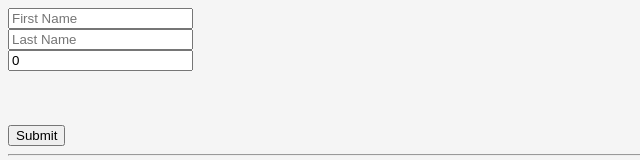
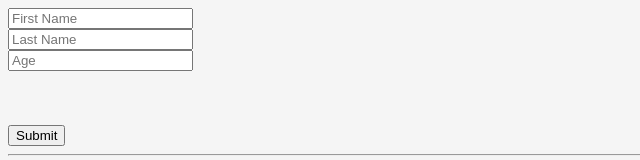
Before and after one commit to AliAbdulle/ScrimbaProject, a React (Create React App) app: page / in a window 1280 px wide. Shown: the top 160 px of the page, without its empty margins (0-640 px from the left). Built offline with nearby package versions, Linux system fonts and the light colour scheme.

Commit message:
added age input field

```diff
--- a/src/components/AllInTag.js
+++ b/src/components/AllInTag.js
@@ -6,7 +6,7 @@ class AllInTag extends Component {
     this.state = {
         firstName: "",
         lastName: "",
-        age: 0,
+        age: "",
         gender: "",
         destination: "",
         dietaryRestrictions: []
@@ -26,21 +26,21 @@ class AllInTag extends Component {
       <main>
         <form>
           <input
-            name="FirstName"
+            name="firstName"
             value={this.state.firstName}
             onChange={this.handleChange}
             placeholder="First Name"
           />
           <br />
           <input
-            name="LastName"
+            name="lastName"
             value={this.state.lastName}
             onChange={this.handleChange}
             placeholder="Last Name"
           />
           <br />
           <input
-            name="Age"
+            name="age"
             value={this.state.age}
             onChange={this.handleChange}
             placeholder="Age"
@@ -61,7 +61,7 @@ class AllInTag extends Component {
         <hr />
         <h2>Entered information:</h2>
     <p>Your name: {this.state.firstName} {this.state.lastName}</p>
-        <p>Your age: {/* Age here */}</p>
+        <p>Your age: {this.state.age}</p>
         <p>Your gender: {/* Gender here */}</p>
         <p>Your destination: {/* Destination here */}</p>
         <p>
```
